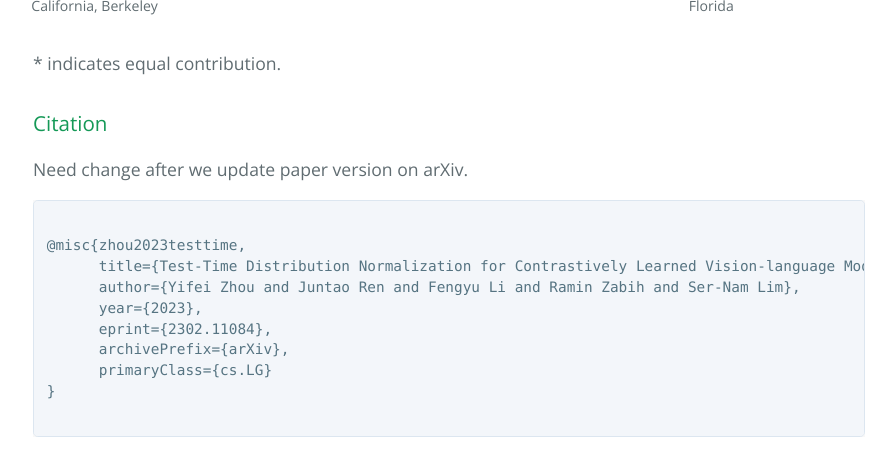
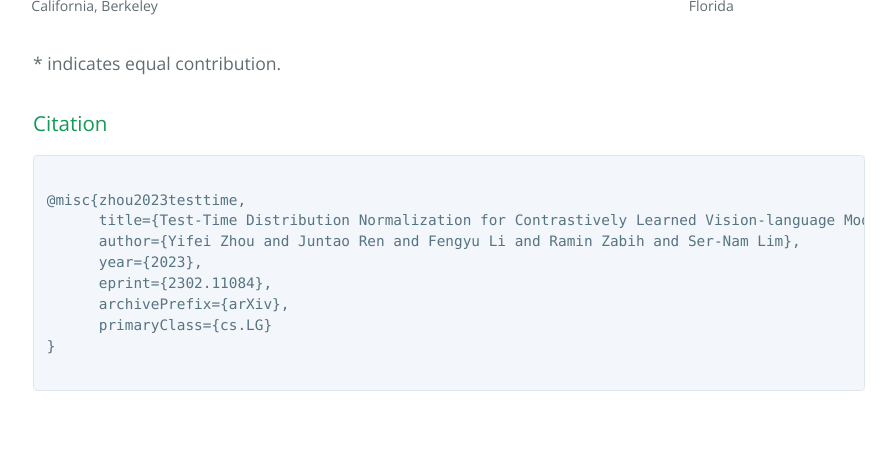
Before and after one commit to fengyuli-dev/dn-website, a Jekyll site: the page built from index.md, in a window 1280 px wide and 900 px high, scrolled down 4485 px, cut to the strip 415-891 px from the top of the window. Shown: the whole strip, without its empty margins (191-1087 px from the left). Built offline with Jekyll 4.4.1, drawn with Linux system fonts in a browser that asks for light colours; formulas are drawn with MathJax 3; after the commit the page ends 5339 px from its top, so only the background shows below that.

Commit message:
remove wip

````diff
--- a/index.md
+++ b/index.md
@@ -324,7 +324,6 @@ We see that on image captioning, adding DN improves upon existing baselines on F
 
 ### Citation
 
-Need change after we update paper version on arXiv.
 
 ```
 
````
